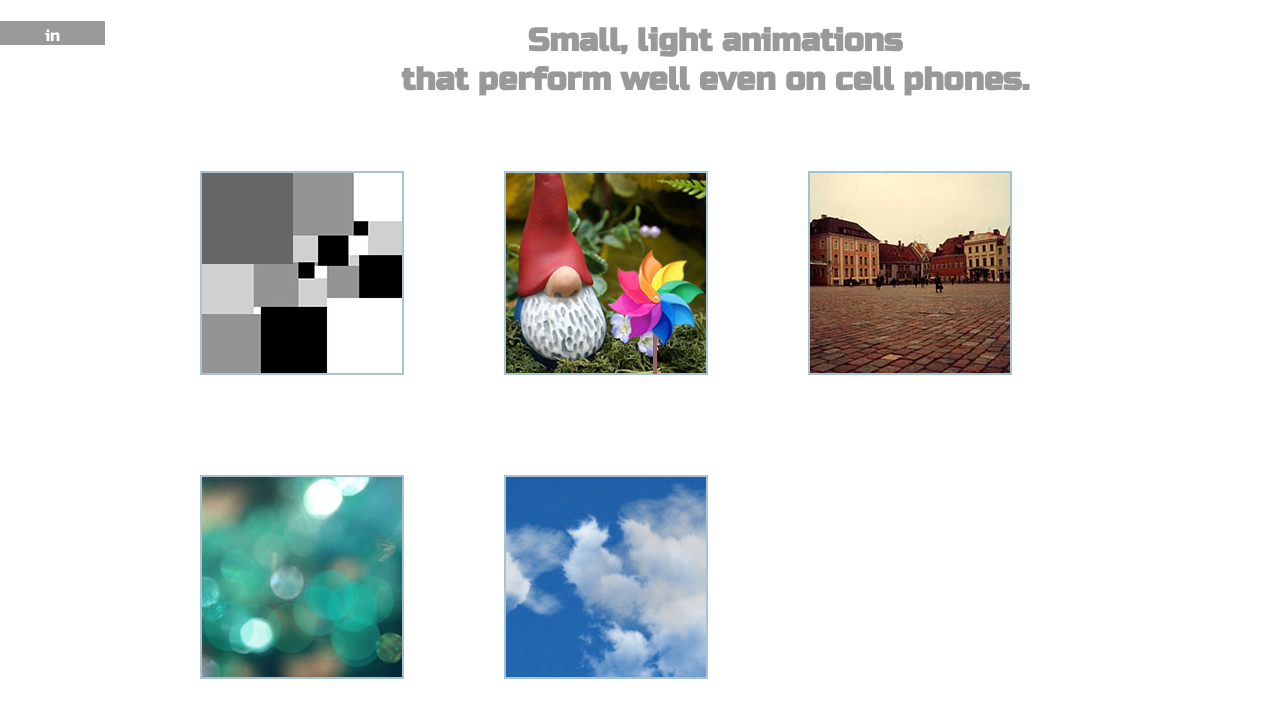
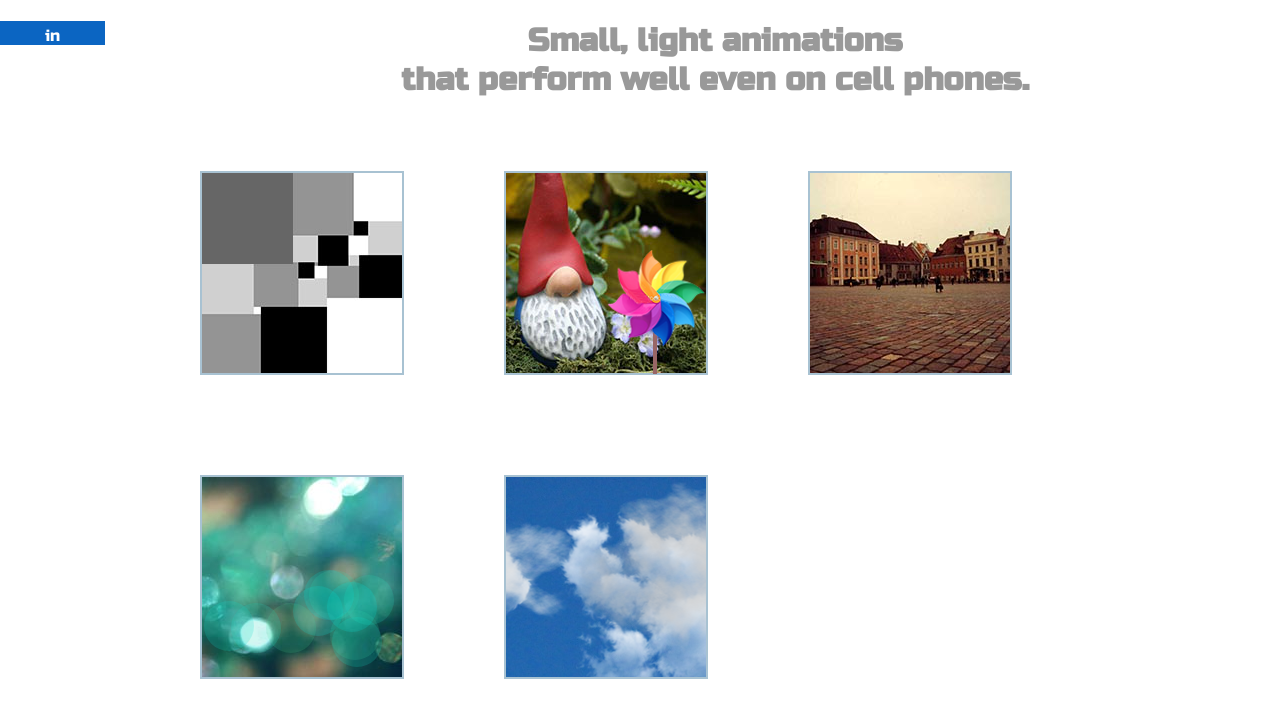
Before and after one commit to Rebellicieuse/rebellicieuse.github.io, a plain HTML site: page index.html in a window 1280 px wide. Drawn offline with Linux system fonts and the light colour scheme.

Commit message:
Update animations.css

```diff
--- a/animations.css
+++ b/animations.css
@@ -83,7 +83,7 @@ title
 	width:95px;
 	height:14px;
 	padding:5px;
-	background-color:#999;
+	background-color:#0b65c2;
 }
 #test1
 {
```
